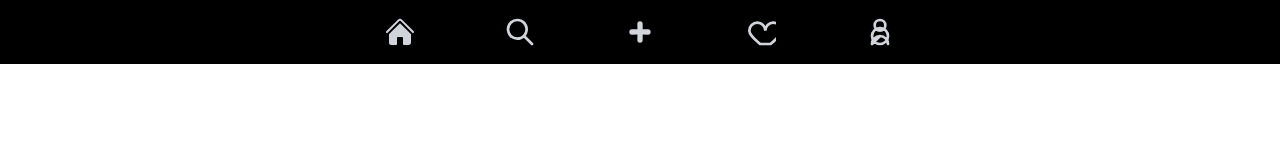
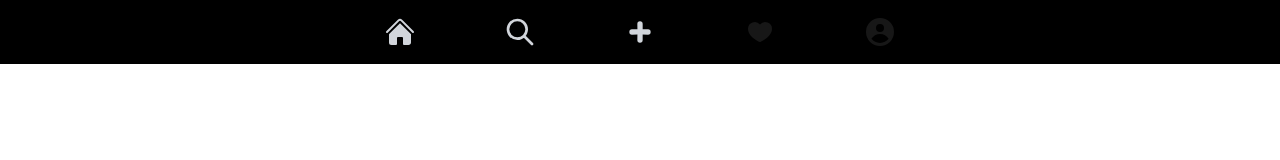
Before and after one commit to AhmedCalif/Assignment1-Threads, a Next.js app: page /NavBar in a window 1280 px wide. Shown: the top 160 px of the page. Built offline with nearby package versions, Linux system fonts and the light colour scheme.

Commit message:
feat: profile page completed

```diff
--- a/src/app/NavBar/page.tsx
+++ b/src/app/NavBar/page.tsx
@@ -2,6 +2,8 @@
 
 import Link from "next/link";
 import { HomeIcon } from "@heroicons/react/24/solid";
+import { HeartIcon } from "@heroicons/react/16/solid";
+import { UserCircleIcon } from "@heroicons/react/16/solid";
 
 export default function NavBar() {
   return (
@@ -45,37 +47,13 @@ export default function NavBar() {
           </Link>
         </li>
         <li>
-          <Link href="/Notifications">
-            <svg
-              className="h-8 w-8 text-gray-300"
-              xmlns="http://www.w3.org/2000/svg"
-              viewBox="0 0 24 24"
-            >
-              <path
-                fill="none"
-                stroke="currentColor"
-                strokeWidth="2"
-                d="M12 21c-4.5-4-8-6.9-8-10a6 6 0 0112 0 6 6 0 0112 0c0 3.1-3.5 6-8 10z"
-              />
-            </svg>
+          <Link href="/activity">
+          <HeartIcon className="h-8 w-8" />
           </Link>
         </li>
         <li>
           <Link href="/profile">
-            <svg
-              className="h-8 w-8 text-gray-300"
-              xmlns="http://www.w3.org/2000/svg"
-              viewBox="0 0 24 24"
-            >
-              <path
-                fill="none"
-                stroke="currentColor"
-                strokeLinecap="round"
-                strokeLinejoin="round"
-                strokeWidth={2}
-                d="M12 15c3.3 0 6 2.7 6 6M6 21c0-3.3 2.7-6 6-6zm0-6a6 6 0 0112 0a6 6 0 01-12 0zM12 3a4 4 0 110 8a4 4 0 010-8z"
-              />
-            </svg>
+          <UserCircleIcon className="h-8 w-8" />
           </Link>
         </li>
       </ul>
--- /dev/null
+++ b/src/app/activity/page.tsx
@@ -0,0 +1,12 @@
+import NavBar from "../NavBar/page";
+
+export default function Activity() {
+    return (
+        <>
+            <NavBar />
+            <div className="flex flex-col justify-center items-center h-screen">
+                No Activity
+            </div>
+        </>
+    );
+}
--- /dev/null
+++ b/src/app/profile/page.tsx
@@ -0,0 +1,44 @@
+import NavBar from "../NavBar/page";
+import * as fakeDb from '@/fakeDb';
+import { type Post, type User } from "@/fakeDb";
+
+export default function Profile() {
+    const username = 'ahmedcalif'; // Change to desired username
+    const getUser = fakeDb.getUser(username);
+
+    return (
+        <>
+            <NavBar />
+                {getUser ? (
+                    <div className="flex flex-col items-center mt-24">
+                        {/* Avatar */}
+                        <img
+                            className="rounded-full h-24 w-24 object-cover mb-4"
+                            src={getUser.avatar}
+                            alt={`${getUser.firstName}'s avatar`}
+                        />
+
+                        {/* User Information */}
+                        <h1 className="text-3xl font-bold">{getUser.firstName} {getUser.lastName}</h1>
+                        <h2 className="text-lg text-gray-300">{getUser.username}</h2>
+                        <p className="text-gray-400 mt-2">{getUser.followers} followers</p>
+
+                        {/* Posts Section */}
+                        <div className="mt-8 w-full px-8 max-w-4xl">
+                            <h3 className="text-xl font-semibold border-b border-gray-600 pb-2">Posts</h3>
+                            <ul>
+                                {fakeDb.getPostsFromUser(username)?.map((post) => (
+                                    <li key={post.id} className="text-gray-200 mt-4">
+                                        <p>{post.content}</p>
+                                        <p className="text-sm text-gray-400">Likes: {post.likes}, Replies: {post.replies}</p>
+                                    </li>
+                                ))}
+                            </ul>
+                        </div>
+                    </div>
+                ) : (
+                    <p className="text-red-500">User not found for username: {username}</p>
+                )}
+</>
+    )
+}
```
